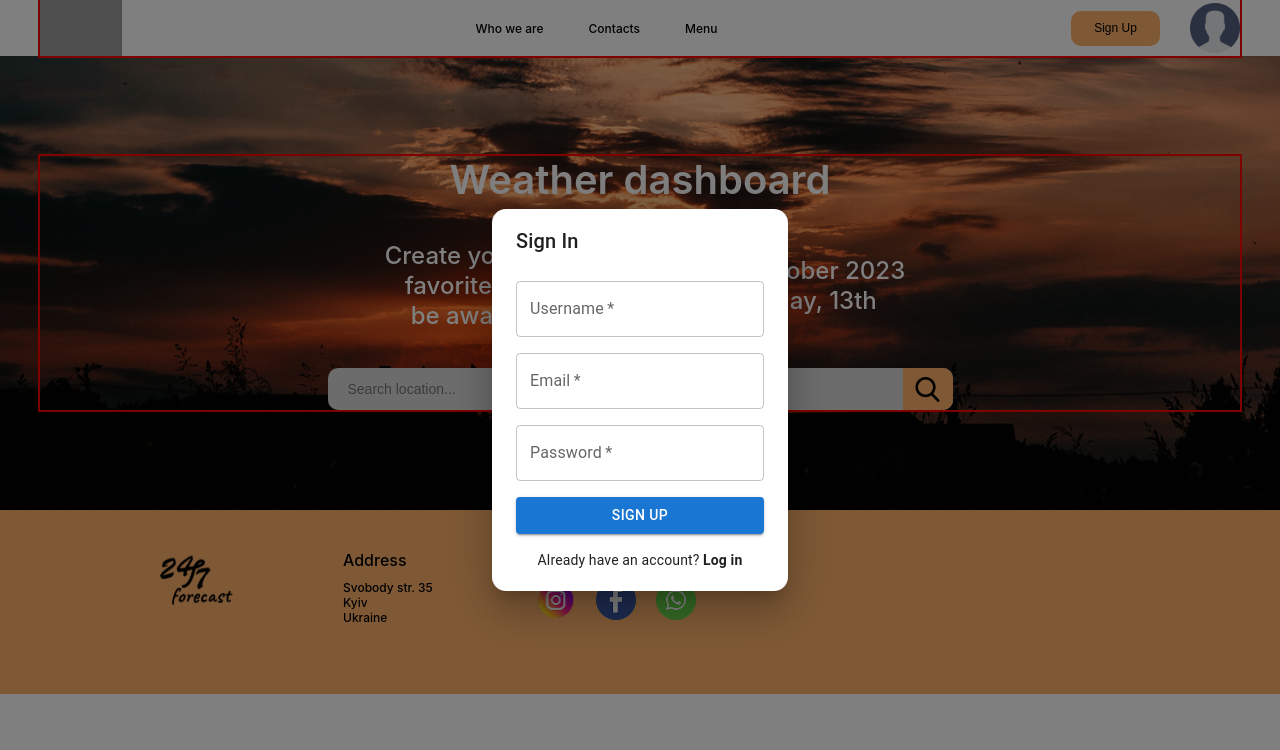
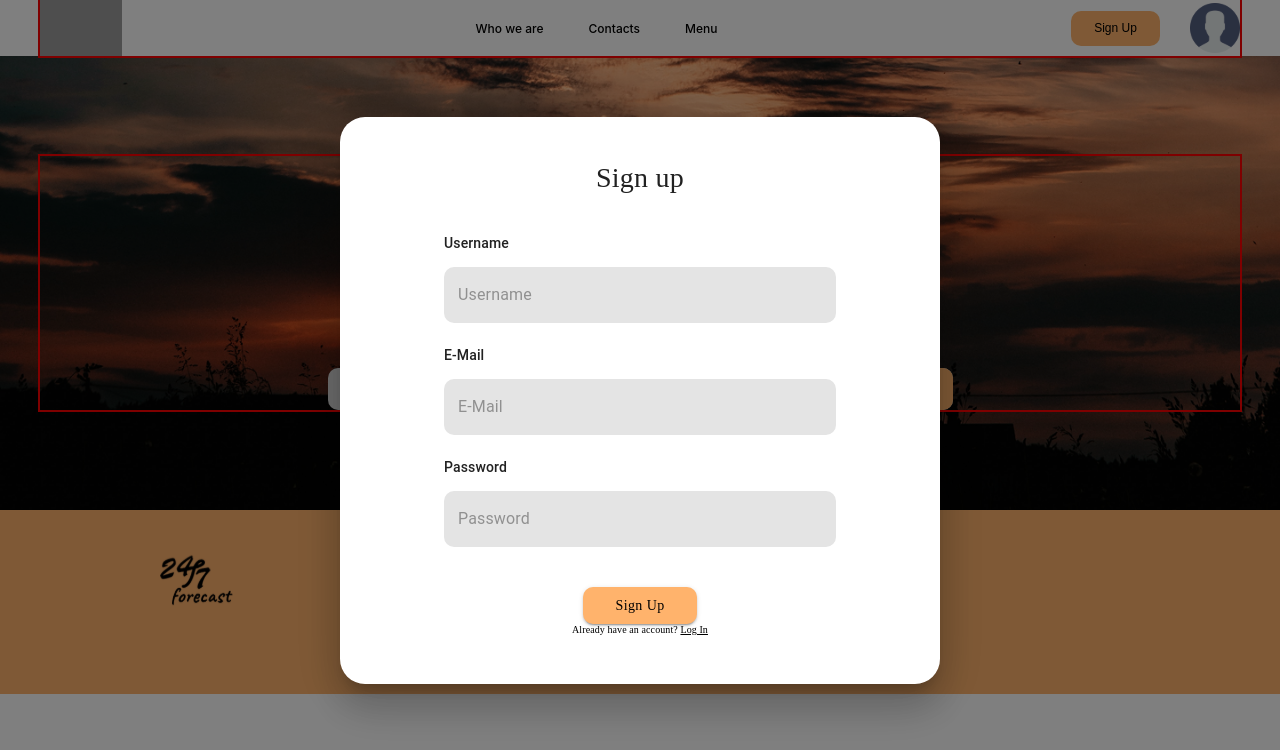
Before and after one commit to Sokolove-Olexii/weather-project, a React (Create React App) app: page / in a window 1280 px wide. Both pictures are taken after a click on the button "Sign Up". Shown: the top 750 px of the page. Built offline with nearby package versions, Linux system fonts and the light colour scheme; grey boxes are pictures that could not be loaded.

Commit message:
MUI modal rewrite

```diff
--- a/src/components/Modal/Modal.jsx
+++ b/src/components/Modal/Modal.jsx
@@ -13,59 +13,173 @@ export default function SignInModal({ open, onClose }) {
     e.preventDefault();
     const email = e.target.email.value;
     const password = e.target.password.value;
-
     console.log("Email:", email);
     console.log("Password:", password);
-
     onClose();
   };
 
   return (
     <Dialog
       open={open}
-      onClose={onclose}
+      onClose={onClose}
       PaperProps={{
         sx: {
-          borderRadius: 3.5, // 4 = 32px
+          borderRadius: "25px",
+          padding: "28px 80px",
+          width: "600px",
+          textAlign: "center",
         },
       }}
     >
-      <DialogTitle>Sign In</DialogTitle>
+      <DialogTitle
+        sx={{
+          fontFamily: "Montserrat Alternates",
+          fontSize: "28px",
+          fontWeight: 500,
+          lineHeight: "34px",
+          mb: 3,
+          textAlign: "center",
+        }}
+      >
+        Sign up
+      </DialogTitle>
+
       <DialogContent>
         <Box
-          components="form"
+          component="form"
           onSubmit={handleSubmit}
-          sx={{ display: "flex", flexDirection: "column", gap: 2, mt: 1 }}
+          sx={{
+            display: "flex",
+            flexDirection: "column",
+            alignItems: "center",
+            gap: 3,
+          }}
         >
+          <Box sx={{ width: "100%", textAlign: "left" }}>
+            <Typography
+              sx={{
+                fontSize: "14px",
+                fontWeight: 500,
+                lineHeight: "17px",
+                marginBottom: "15px",
+              }}
+            >
+              Username
+            </Typography>
             <TextField
               name="username"
-            label="Username"
-            type="username"
-            required
+              placeholder="Username"
               fullWidth
+              sx={{
+                color: "rgba(171, 171, 171, 1)",
+                fontFamily: "Montserrat",
+                fontSize: "14px",
+                fontWeight: 500,
+                lineHeight: "17px",
+                background: "rgba(228, 228, 228, 1)",
+                borderRadius: "10px",
+                "& fieldset": { border: "none" },
+              }}
             />
+          </Box>
+
+          <Box sx={{ width: "100%", textAlign: "left" }}>
+            <Typography
+              sx={{
+                fontSize: "14px",
+                fontWeight: 500,
+                lineHeight: "17px",
+                marginBottom: "15px",
+              }}
+            >
+              E-Mail
+            </Typography>
             <TextField
               name="email"
-            label="Email"
-            type="email"
-            required
+              placeholder="E-Mail"
               fullWidth
+              sx={{
+                color: "rgba(171, 171, 171, 1)",
+                fontFamily: "Montserrat",
+                fontSize: "14px",
+                fontWeight: 500,
+                lineHeight: "17px",
+                background: "rgba(228, 228, 228, 1)",
+                borderRadius: "10px",
+                "& fieldset": { border: "none" },
+              }}
             />
+          </Box>
+
+          <Box sx={{ width: "100%", textAlign: "left" }}>
+            <Typography
+              sx={{
+                fontSize: "14px",
+                fontWeight: 500,
+                lineHeight: "17px",
+                marginBottom: "15px",
+              }}
+            >
+              Password
+            </Typography>
             <TextField
               name="password"
-            label="Password"
+              placeholder="Password"
               type="password"
-            required
               fullWidth
+              sx={{
+                color: "rgba(171, 171, 171, 1)",
+                fontFamily: "Montserrat",
+                fontSize: "14px",
+                fontWeight: 500,
+                lineHeight: "17px",
+                background: "rgba(228, 228, 228, 1)",
+                borderRadius: "10px",
+                "& fieldset": { border: "none" },
+              }}
             />
+          </Box>
 
-          <Button type="submit" variant="contained" fullWidth>
+          <Button
+            type="submit"
+            variant="contained"
+            sx={{
+              width: "114px",
+              height: "37px",
+              padding: "10px 30px 10px 30px",
+              borderRadius: "10px",
+              backgroundColor: "rgba(255, 179, 108, 1)",
+              color: "black",
+              fontFamily: "Montserrat",
+              textTransform: "none",
+              fontSize: "14px",
+              fontWeight: "400",
+              lineHeight: "17px",
+              mt: 2,
+            }}
+          >
             Sign Up
           </Button>
         </Box>
 
-        <Typography sx={{ mt: 2, textAlign: "center", fontSize: 14 }}>
-          Already have an account? <strong>Log in</strong>
+        <Typography
+          sx={{
+            color: "rgba(0, 0, 0, 1)",
+            fontFamily: "Montserrat",
+            fontSize: "10px",
+            fontWeight: 500,
+            lineHeight: "12px",
+          }}
+        >
+          Already have an account?{" "}
+          <span
+            style={{
+              textDecoration: "underline",
+              cursor: "pointer",
+            }}
+          >
+            Log In
+          </span>
         </Typography>
       </DialogContent>
     </Dialog>
```
Also changed, not shown: src/components/Modal/Modal.module.scss (deleted). Lines whose indentation alone changed are shown as unchanged.
